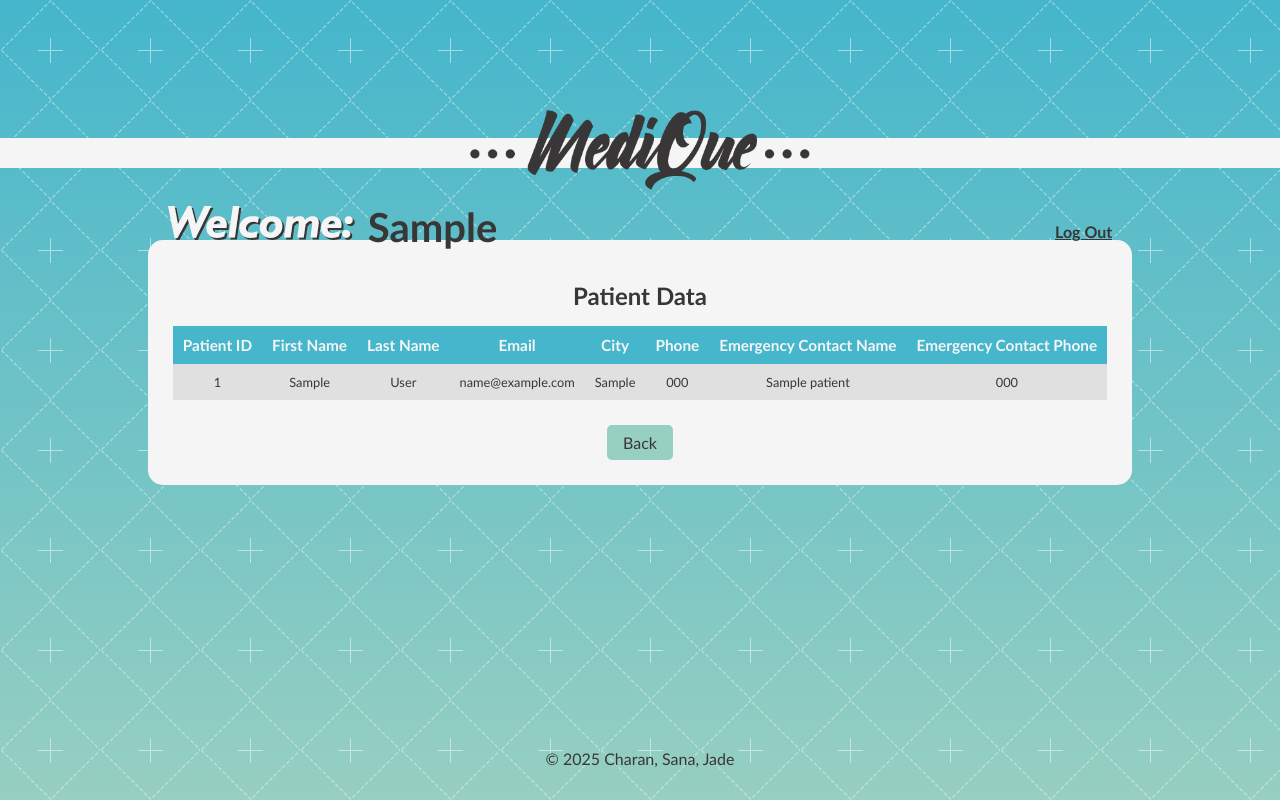
After one commit to CharanElam/CIS245_UFV, a PHP site: page /staff_userdata.php in a window 1280 px wide. The commit adds this page. Run offline with PHP 8.4, Linux system fonts and the light colour scheme; the visitor is signed in with stand-in values (Sample User, id 1); tables that the repository leaves empty hold one stand-in row (values such as "Sample post").

Commit message:
Pushing the final project presented to class

```diff
--- a/connection.php
+++ b/connection.php
@@ -1,14 +1,14 @@
 <?php
-$servername = "localhost";
-$username = "root";
+
+$host = "localhost";
+$user = "root";
 $password = "";
-$dbname = "medique";
+$database = "medique";
 
-// Create connection
-$conn = new mysqli($servername, $username, $password, $dbname);
+$conn = new mysqli($host, $user, $password, $database);
 
-// Check connection
+//check connection
 if ($conn->connect_error) {
     die("Connection failed: " . $conn->connect_error);
-}
+    }
 ?>
--- a/medique.css
+++ b/medique.css
@@ -121,7 +121,6 @@ footer a:link, footer a:visited {
     padding: 25px;
     border-radius: 15px;
     width: 100%;
-    max-width: 500px;
     margin: 20px auto;
     box-sizing: border-box;
     overflow: auto;
@@ -230,7 +229,7 @@ p {
 .text-logout-right {
     color: #383636;
     position: absolute;
-    top: -13px;
+    top: 2px;
     right: 20px;
     color: #383636;
     font-size: 16px;
@@ -255,6 +254,7 @@ p {
     padding: 25px;
     border-radius: 15px;
     width: 100%;
+    min-width: 500px;
     max-height: 700px;
     margin: 20px auto;
     box-sizing: border-box;
@@ -262,18 +262,19 @@ p {
     display: flex;
     flex-direction: column;
     align-items: center;
+    text-align: center;
 }
 
 table {
     margin: auto;
     border-style: none;
     max-width: 100%;
-    min-width: 100%;
+    min-width: 500px;
     font-size: 0.8em;
     border-collapse: collapse;
     max-height: 350px;
     overflow-y: auto;
-    display: block;
+    display: table;
 }
 
 th, td {
@@ -321,7 +322,7 @@ td {
 .button {
     padding: 10px 20px;
     width: auto;
-    background-color: #97cfc1;
+    background-color: #45b6cc;
     color: #383636;
     font-size: 20px;
     border: none;
@@ -332,13 +333,13 @@ td {
 }
 
 .button:hover {
-    background-color: #45b6cc;
+    background-color: #97cfc1;
 }
 
 .button-small {
     padding: 8px 16px;
     width: auto;
-    background-color: #45B6CC;
+    background-color: #97CFC1;
     color: #383636;
     font-size: 16px;
     border: none;
@@ -349,12 +350,13 @@ td {
 }
 
 .button-small:hover {
-    background-color: #97CFC1;
+    background-color: #45B6CC;
 }
 
 .button-add {
     padding: 10px 20px;
-    width: 100px;
+    height: 50px;
+    width: 150px;
     background-color: #45B6CC;
     color: #f5f5f5;
     font-size: 18px;
@@ -372,7 +374,8 @@ td {
 
 .button-remove {
     padding: 10px 20px;
-    width: 100px;
+    height: 50px;
+    width: 150px;
     background-color: #45B6CC;
     color: #f5f5f5;
     font-size: 18px;
--- /dev/null
+++ b/staff_userdata.php
@@ -0,0 +1,112 @@
+<?php
+session_start();
+require_once "connection.php";
+if (!isset($_SESSION['staff_id'])) {
+    header("Location: index.php");
+    exit();
+}
+$staff_id = $_SESSION['staff_id'];
+
+$select_query_staff = "SELECT staff_first_name, staff_last_name
+                         FROM staff WHERE staff_id = $staff_id";
+$result_staff = mysqli_query($conn, $select_query_staff);
+
+if (!$result_staff) {
+    die("Query failed: " . mysqli_error($conn));
+}
+
+$staff = mysqli_fetch_assoc($result_staff);
+$staff_first_name = $staff ['staff_first_name'];
+$staff_full_name = $staff['staff_first_name'] . ' ' . $staff['staff_last_name'];
+
+?>
+
+<html lang="en">
+    <head>
+        <meta name="viewport"
+        content="width=device-width, initial-scale=1.0">
+        <title>Welcome to MediQue :: Patient Data</title>
+        <meta charset="utf-8">
+        <link rel="stylesheet" href="medique.css">
+    </head>
+    <body>
+        <div class="wrapper">
+            <header class="header-container">
+                <div class="header-bar"></div>
+                <a href="index.php">
+                    <img src="logo.png" alt="MediQue Logo" class="header-image">
+                </a>
+            </header>
+
+            <main>
+                <div class="content-container">
+                    <div class="table-wrapper">
+                        <img src="welcome_name.png" alt="Welcome" class="image-top-left">
+                        <h3 class="text-name-left"><?php echo $staff_first_name; ?></h3>
+                        <a href="logout.php" class="text-logout-right">Log Out</a>
+                        <div class="table-container">
+                            <h1>Patient Data</h1>
+                                <?php
+                                //getting patient information from patient table
+                                $patient_sql = "SELECT
+                                            patient_id,
+                                            patient_first_name,
+                                            patient_last_name,
+                                            patient_email,
+                                            patient_city,
+                                            patient_phone,
+                                            emergency_contact_name,
+                                            emergency_contact_phone
+                                        FROM patients
+                                        ORDER BY patient_id ASC";
+
+                                $patient_result = $conn->query($patient_sql);
+
+                                //if rows exists, display in table, if not show 'no user data found'
+                                if($patient_result->num_rows > 0){
+                                    echo '<table class="sticky-table">';
+                                    echo "<tr>
+                                            <th>Patient ID</th>
+                                            <th>First Name</th>
+                                            <th>Last Name</th>
+                                            <th>Email</th>
+                                            <th>City</th>
+                                            <th>Phone</th>
+                                            <th>Emergency Contact Name</th>
+                                            <th>Emergency Contact Phone</th>
+                                        </tr>";
+
+                                    while ($row = $patient_result->fetch_assoc()){
+                                        echo "<tr>
+                                                <td>" . $row["patient_id"] . "</td>
+                                                <td>" . $row["patient_first_name"] . "</td>
+                                                <td>" . $row["patient_last_name"] . "</td>
+                                                <td>" . $row["patient_email"] . "</td>
+                                                <td>" . $row["patient_city"] . "</td>
+                                                <td>" . $row["patient_phone"] . "</td>
+                                                <td>" . $row["emergency_contact_name"] . "</td>
+                                                <td>" . $row["emergency_contact_phone"] . "</td>
+                                            </tr>";
+                                    }
+                                    echo "</table>";
+                                } else {
+                                    echo "<p>No user data found.</p>";
+                                }
+                                ?>
+                            <div class="hori-button-container">
+                                <a href="staff_dashboard.php">
+                                    <button class="button-small">Back</button>
+                                </a>
+                            </div>
+                        </div>
+
+                    </div>
+                </div>
+            </main>
+        </div>
+            <footer>
+                <p>&copy; 2025 Charan, Sana, Jade</p>
+            </footer>
+        </div>
+    </body>
+    </html>
```
Also changed, not shown: patient_userdata.php (renamed from userdata.php, +37 -24 lines), records.php (deleted, +0 -93 lines), register.php (+42 -10 lines), staff_dashboard.php (+13 -9 lines), CIS245_database.sql (line endings or trailing spaces), admin_header.png (deleted).
